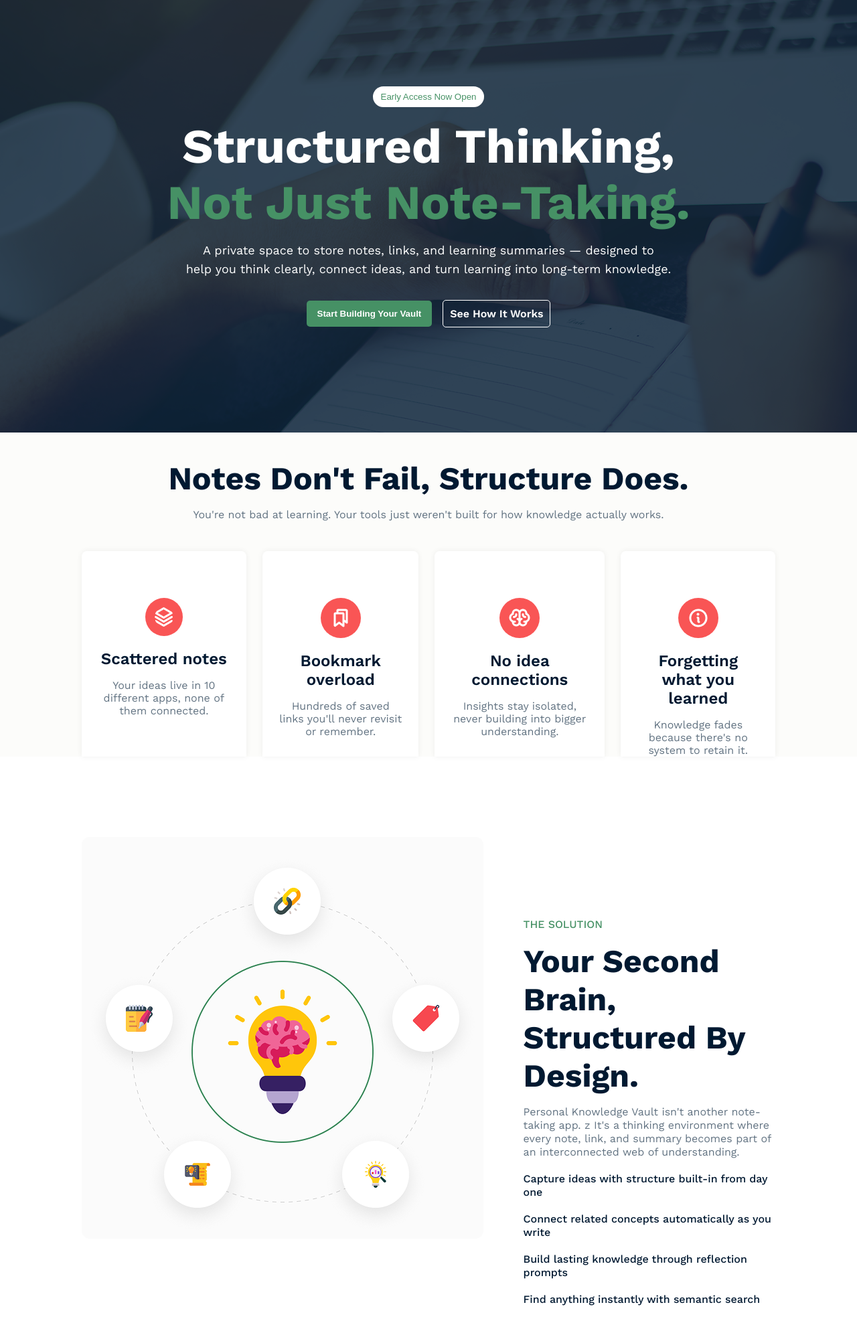
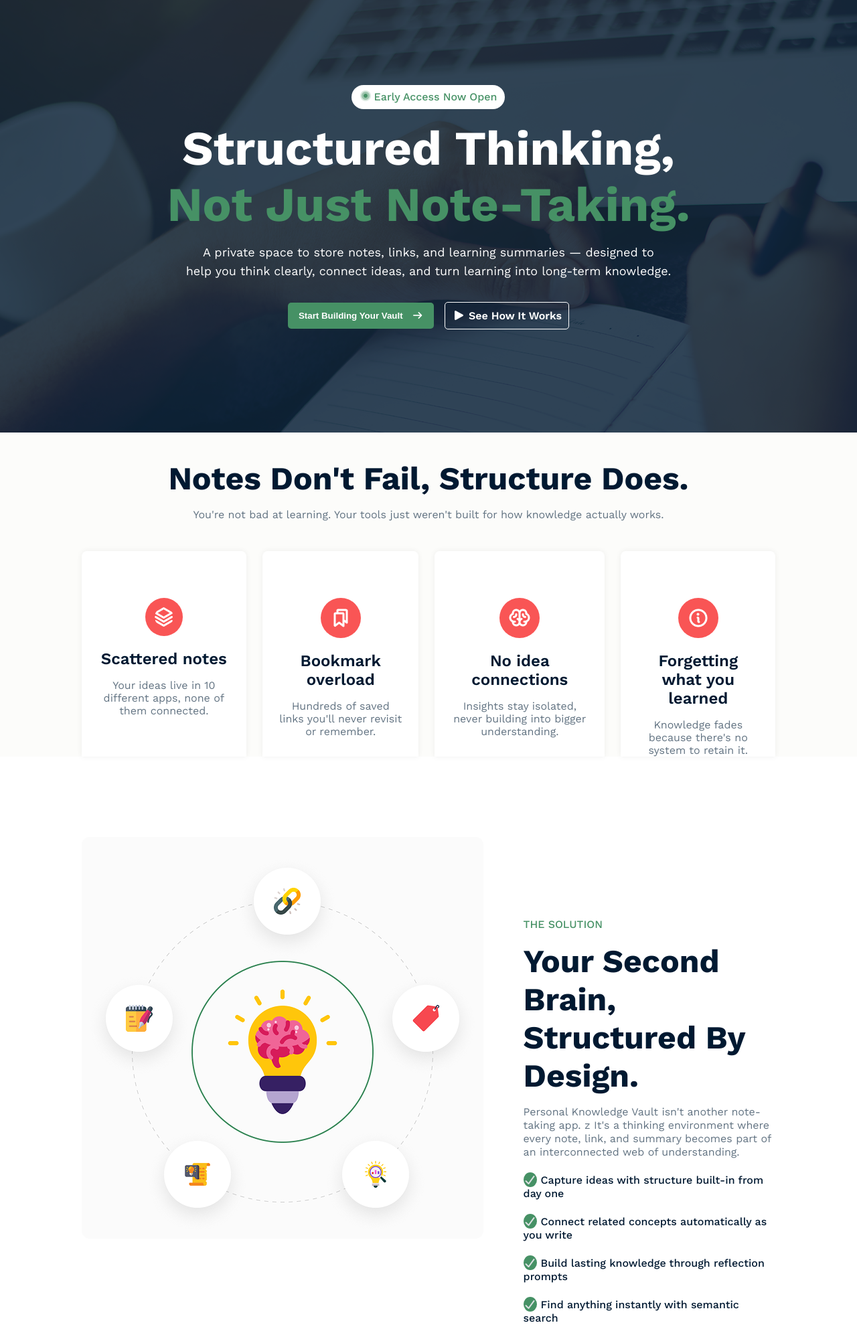
Before and after one commit to romman-hossen/A01-Knowledge-Vault, a plain HTML site: page index.html in a window 1280 px wide. Shown: the part 120-2102 px from the top of the page at 67% size. Drawn offline with nearby package versions, Linux system fonts and the light colour scheme.

Commit message:
copleted-website

```diff
--- a/index.html
+++ b/index.html
@@ -4,6 +4,7 @@
     <meta charset="UTF-8">
     <meta name="viewport" content="width=device-width, initial-scale=1.0">
     <title>Document</title>
+    <link rel="stylesheet" href="https://cdnjs.cloudflare.com/ajax/libs/font-awesome/7.0.1/css/all.min.css" integrity="sha512-2SwdPD6INVrV/lHTZbO2nodKhrnDdJK9/kg2XD1r9uGqPo1cUbujc+IYdlYdEErWNu69gVcYgdxlmVmzTWnetw==" crossorigin="anonymous" referrerpolicy="no-referrer" />
     <link rel="stylesheet" href="./style/style.css">
     <link rel="preconnect" href="https://fonts.googleapis.com">
 <link rel="preconnect" href="https://fonts.gstatic.com" crossorigin>
@@ -24,18 +25,19 @@
      </nav>
      <section class="banner">
         <div class="text-center max-width">
-            <button class="unique-btn">Early Access Now Open</button>
+            <div class="center">
+                <div class="unique-btn"><div class="dot"><img src="./assets/Group 5.png" alt=""></div><p>Early Access Now Open</p>
+              </div>
+            </div>
             <h1 class="banner-heading">Structured Thinking,<br><span class="green">Not Just Note-Taking.</span></h1>
             <p class="banner-description">A private space to store notes, links, and learning summaries — designed to<br>
-
-help you think clearly, connect ideas, and turn learning into long-term knowledge.</p>
+            help you think clearly, connect ideas, and turn learning into long-term knowledge.</p>
             <div class="btn-flex">
-                <button class="btn">Start Building Your Vault</button>
-                <p class="btn-right">See How It Works</p>
+                <button class="btn">Start Building Your Vault <i class="fa-solid fa-arrow-right gap"></i></button>
+                <p class="btn-right"><i class="fa-solid fa-play"></i>   See How It Works</p>
             </div>
         </div>
      </section>
-
    </header>
    <main>
     <section class="notes">
@@ -77,23 +79,21 @@ help you think clearly, connect ideas, and turn learning into long-term knowledg
 Structured By Design.</h2>
             <p class="info">Personal Knowledge Vault isn't another note-taking app. z It's a thinking environment where every note, link, and summary becomes part of an interconnected web of understanding.</p>
             <ul>
-                <li>Capture ideas with structure built-in from day one</li>
-                <li>Connect related concepts automatically as you write</li>
-                <li>Build lasting knowledge through reflection prompts</li>
-                <li>Find anything instantly with semantic search</li>
+                <li><i class="fa-solid fa-check"></i>Capture ideas with structure built-in from day one</li>
+                <li><i class="fa-solid fa-check"></i>Connect related concepts automatically as you write</li>
+                <li><i class="fa-solid fa-check"></i>Build lasting knowledge through reflection prompts</li>
+                <li><i class="fa-solid fa-check"></i>Find anything instantly with semantic search</li>
             </ul>
         </div>
-
     </section>
     <section class="challanges max-width">
         <div class="challange-container">
             <h2 class="heading-content c-heading">Ready To Think More Clearly?</h2>
             <p class="info">Join thousands of learners who are building their personal knowledge vaults.<br>Start free, no credit card required.</p>
-            <button class="btn c-btn">Get Early Access</button>
+            <button class="btn c-btn">Get Early Access <i class="fa-solid fa-arrow-right gap"></i></button>
             <p class="info">Free during early access • No credit card needed</p>
         </div>
     </section>
-
    </main>
    <footer>
     <div class="footer-section">
@@ -103,16 +103,15 @@ Structured By Design.</h2>
             </div>
             <div class="social">
                 <p>Social Links</p>
-                <a href=""><img src="./assets/twitter.png" alt=""></a>
-                <a href=""><img src="./assets/linkedin-big-logo.png" alt=""></a>
-                <a href=""><img src="./assets/facebook-logo.png" alt=""></a>
+                <a href="https://x.com/" target="_blank"><img src="./assets/twitter.png" alt=""></a>
+                <a href="https://www.linkedin.com/" target="_blank"><img src="./assets/linkedin-big-logo.png" alt=""></a>
+                <a href="https://www.facebook.com/" target="_blank"><img src="./assets/facebook-logo.png" alt=""></a>
             </div>
         </div>
         <div class="max-width">
              <hr>
-            <p class="copyright text-center">© 2026 Personal Knowledge Vault. All rights reserved.</p>
+            <p class="copyright text-center">&copy; 2026 Personal Knowledge Vault. All rights reserved.</p>
         </div>
-
     </div>
    </footer>
 </body>
--- a/style/style.css
+++ b/style/style.css
@@ -23,6 +23,15 @@
     font-weight: 600;
     border: none;
 }
+.gap{
+    margin-left: 10px;
+    text-align: center;
+}
+.btn:hover{
+    cursor: pointer;
+    font-size: 20px;
+    box-shadow: 0 6px 8px #46916549;
+}
 .green{
     color: #469165;
 }
@@ -38,12 +47,7 @@
 }
 .text-center{
     text-align: center;
-
 }
-
-/* icon section */
-
-
 /* header section*/
 nav{
     display: flex;
@@ -52,10 +56,6 @@ nav{
     margin: 16px 120px;
 
 }
-/* nav img{
-    width: 139px;
-    height: 60px;
-} */
 .menu ul{
     display: flex;
     gap: 32px;
@@ -86,9 +86,14 @@ nav{
     color: #FFFFFF;
     font-size: 18px;
     line-height: 28px;
-
 }
 .unique-btn{
+    display: flex;
+    justify-content: center;
+    align-items: center;
+    height: 36px;
+    width:229px ;
+    gap: 5px;
     color: #469165;
     border: none;
     background-color: #FFFFFF;
@@ -97,7 +102,23 @@ nav{
     font-weight: 500;
     margin-bottom: 16px;
 }
-
+.center{
+    display: flex;
+    justify-content: center;
+    align-items: center;
+}
+/* .dot img{ */
+    /* display: flex; */
+    /* align-items: center; */
+    /* height: 10px;
+    width: 10px; */
+    /* background-color: #469165; */
+    /* border-radius: 50%; */
+/* } */
+.unique-btn:hover{
+    cursor: pointer;
+    box-shadow: 0 6px 10px #e3e9e649;
+}
 .btn-flex{
     margin-top: 32px;
     display: flex;
@@ -113,7 +134,10 @@ nav{
     font-weight: 600;
     max-width: 198px;
 }
-
+.btn-right:hover{
+    cursor: pointer;
+    box-shadow: 0 6px 8px #e3e9e649;
+}
 /* main section */
 .notes{
 
@@ -161,10 +185,6 @@ nav{
     gap: 60px;
     margin-top: 120px;
 }
-/* .knowledge img{
-    height: 600px;
-    width: 600px;
-} */
 .brain-test{
     margin-top: 121px;
     width: 500px;
@@ -184,6 +204,14 @@ nav{
     margin-bottom: 16px;
     color: #001931;
 }
+.brain-test ul li i{
+    background-color: #469165;
+    color: #dce0e2;
+    padding: 3px;
+    border-radius: 50%;
+    margin-right: 6px;
+}
+
 /* Challange section */
  .challanges{
     margin-top: 120px;
@@ -205,12 +233,10 @@ nav{
  .c-btn{
     box-shadow: 0 10px 20px #00000021;
     margin-top: 24px;
-
  }
 /* footer section */
 footer{
     background-color: #001931;
-
 }
 .footer-container{
     display: flex;
```
Also changed, not shown: assets/Group 5.png (added).
